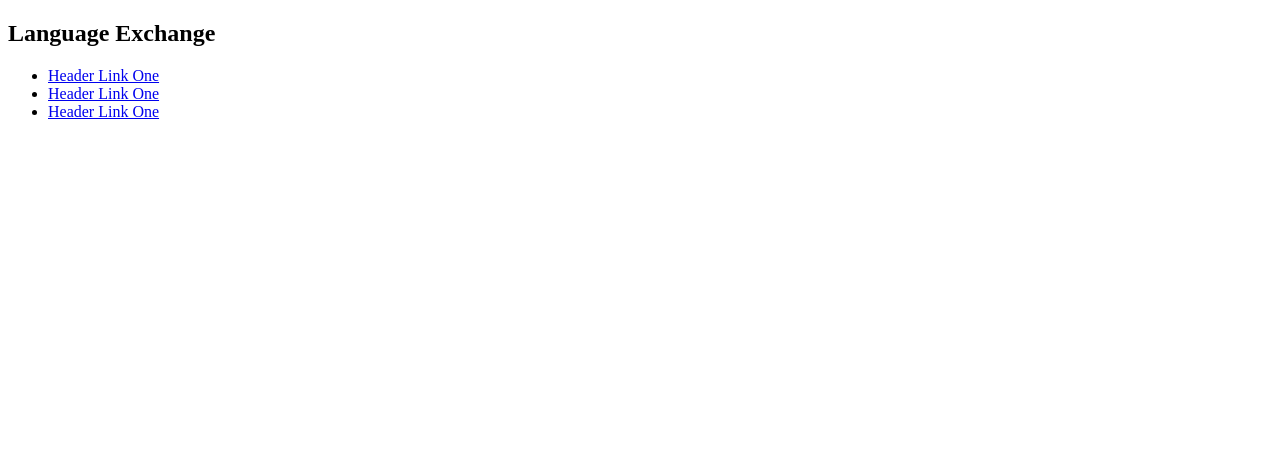
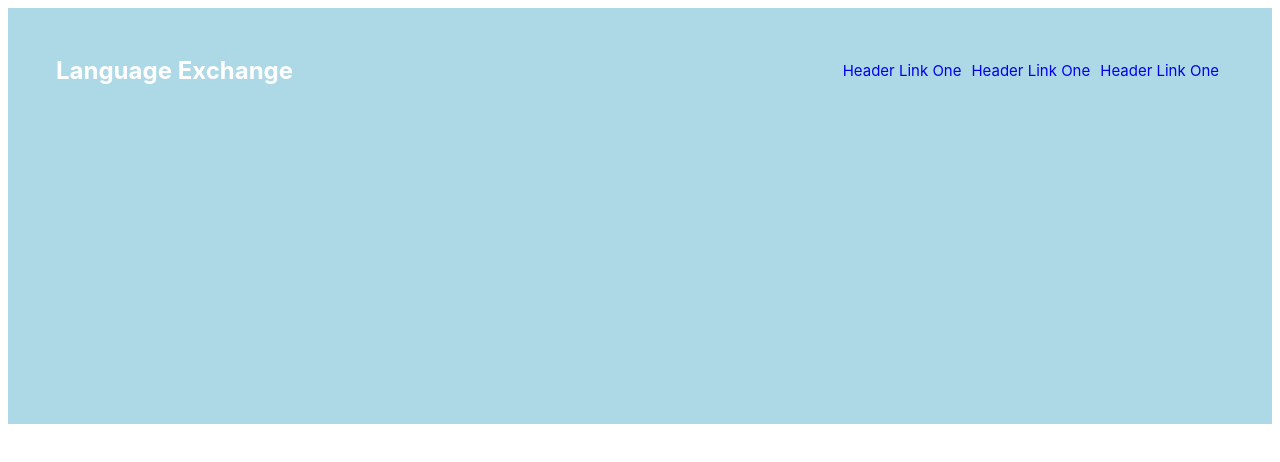
Before and after one commit to ekdeguzm/language-exchange, a plain HTML site: page index.html in a window 1280 px wide. Drawn offline with Linux system fonts and the light colour scheme.

Commit message:
Added some css and created the header and the links in the header

```diff
--- a/index.html
+++ b/index.html
@@ -5,11 +5,12 @@
     <meta http-equiv="X-UA-Compatible" content="IE=edge">
     <meta name="viewport" content="width=device-width, initial-scale=1.0">
     <title>Language Exchange</title>
+    <link rel="stylesheet" href="style.css">
 </head>
 <body>
     <div class="header">
         <div class="top-header">
-        <h2 class="text">Language Exchange</h2>
+        <h2 class="logo">Language Exchange</h2>
         <div class="links">
             <ul>
                 <li><a href="#">Header Link One</a></li>
--- a/style.css
+++ b/style.css
@@ -1,4 +1,34 @@
+.header {
+    font-family: -apple-system, BlinkMacSystemFont, 'Segoe UI', Roboto, Oxygen, Ubuntu, Cantarell, 'Open Sans', 'Helvetica Neue', sans-serif;
+    background: lightblue;
+    color: white;
+    padding: 8px;
+    height: 400px
+
+
+}
+
+.logo {
+    margin: 0px
+}
+
 .top-header {
     display: flex;
-    justify-content: center;
+    align-items: top;
+    justify-content: space-between;
+    padding: 20px;
+    margin: 20px;
 }
+
+ul {
+    list-style-type: none;
+    display: flex;
+    margin: 0;
+    padding: 5px;
+    gap: 10px;
+    font-size: 15px;
+}
+
+a {
+    text-decoration: none;
+}
```
